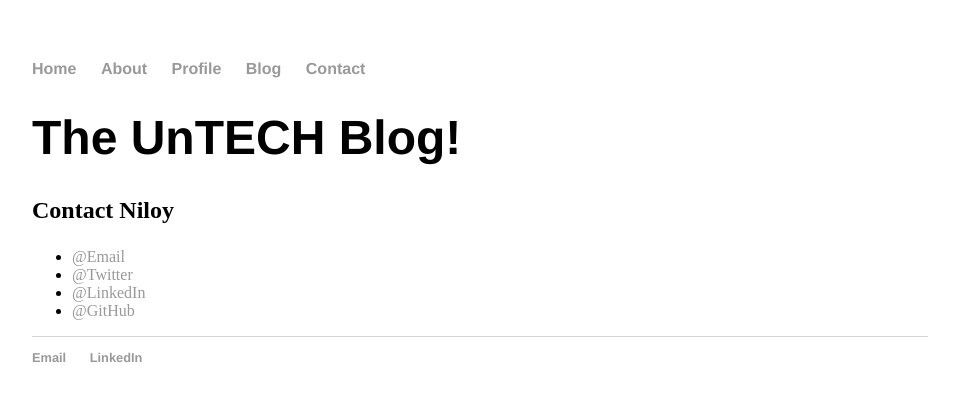
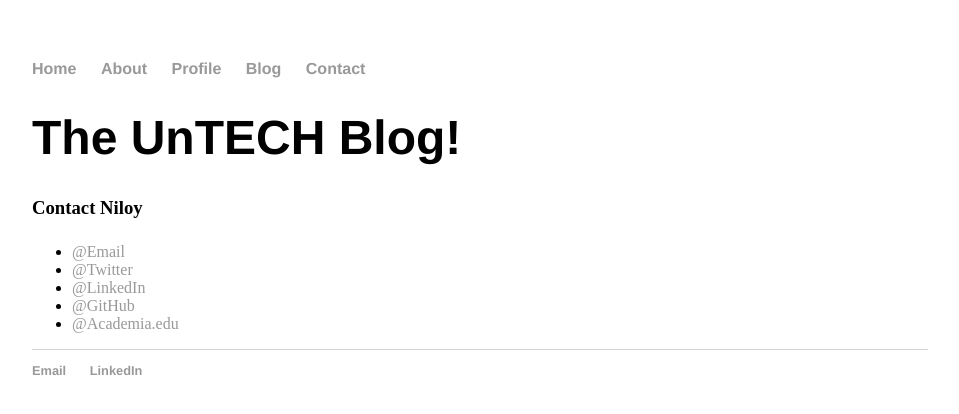
Before and after one commit to finuntech/finuntech.github.io, a Jekyll site: the page built from contact/index.html, in a window 1280 px wide. Shown: the top 414 px of the page, without its empty margins (160-1119 px from the left). Built offline with Jekyll 4.4.1, drawn with Linux system fonts in a browser that asks for light colours.

Commit message:
Update index.html

```diff
--- a/contact/index.html
+++ b/contact/index.html
@@ -4,12 +4,13 @@ title: The UnTech Blog
 ---
 <div class="blurb">
 	<h1> The UnTECH Blog!</h1>
-	<h2>Contact Niloy</h2>
+	<h3>Contact Niloy</h3>
 	<p></p>
 	<ul class="list-unstyled">
 	<li><a href="mailto:sniloy@hotmail.com">@Email</a></li>
         <li><a href="https://twitter.com/niloy_sengupta">@Twitter</a></li>
         <li><a href="https://www.linkedin.com/in/niloysengupta">@LinkedIn</a></li>
 	<li><a href="http://github.com/nfunguy">@GitHub</a></li>
+	<li><a href="https://independentresearcher.academia.edu/NiloySengupta">@Academia.edu</a></li>
 	</ul>
 </div><!-- /.blurb
```
